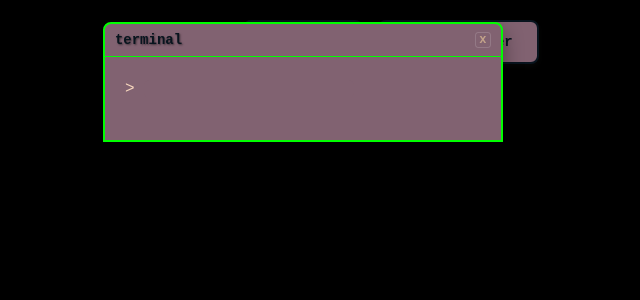
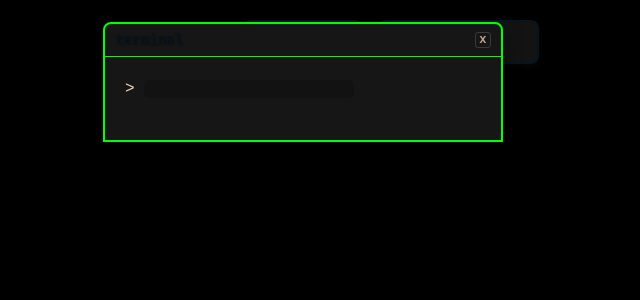
Before and after one commit to leemonsharc/bullet-tin-board, a Flask app: page / in a window 1280 px wide, after a click on "Terminal". Shown: the top 300 px of the page, without its empty margins (249-889 px from the left). Run offline with Flask 3, Linux system fonts and the light colour scheme.

Commit message:
theme changes

```diff
--- a/static/index.css
+++ b/static/index.css
@@ -3,7 +3,7 @@ input, textarea, input:focus, textarea:focus{
   font-size: 16px;
   outline: none;
   border: none;
-  background-color:#816271;
+  background-color:#121212;
   color:#f6d6bd;
   border-radius: 5px;
 }
@@ -47,7 +47,7 @@ body {
 
 .window-button {
   padding: 12px 24px;
-  background: #816271 ;
+  background: #131313 ;
   border: 2px solid;
   border-radius: 8px;
   cursor: pointer;
@@ -73,7 +73,7 @@ body {
 .window {
   position: absolute;
   width: 400px;
-  background: #816271;
+  background: #161616;
   border: 2px solid;
   border-radius: 8px 8px 0 0;
   box-shadow: 0 8px 20px rgba(0,0,0,0.4);
```
